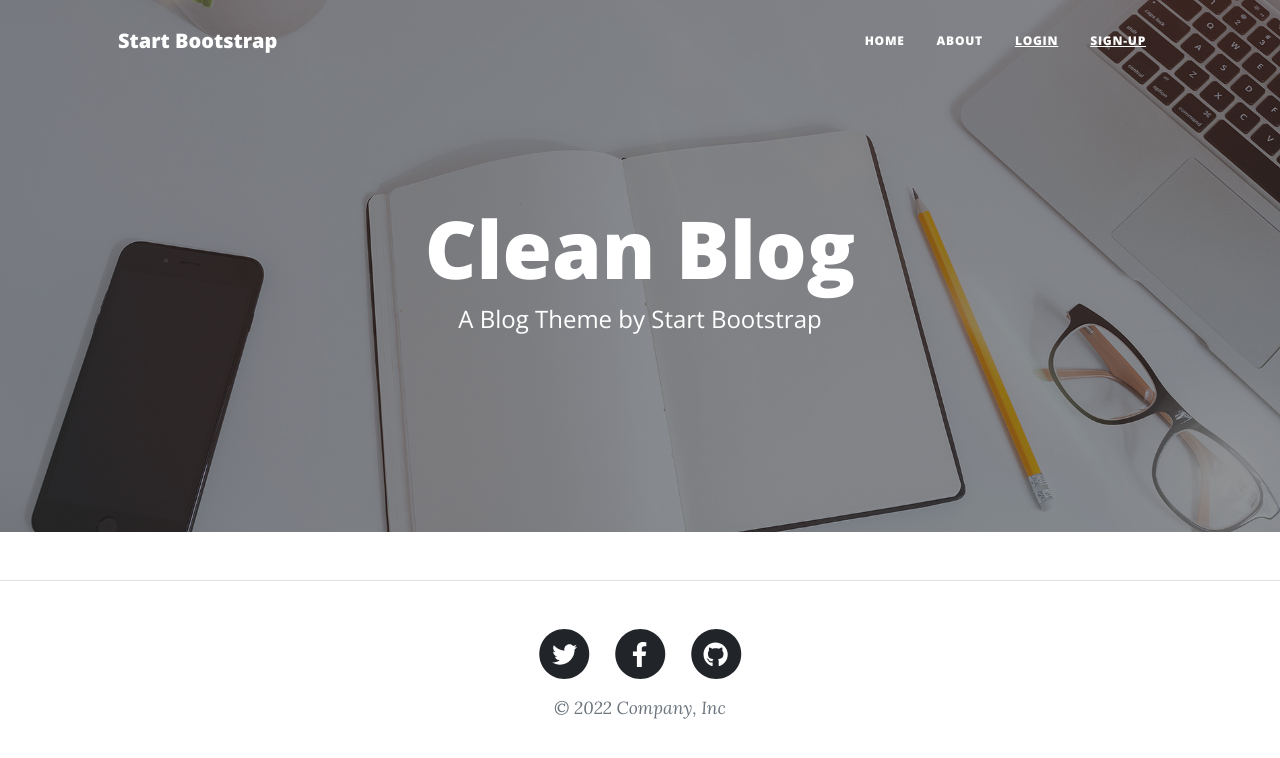
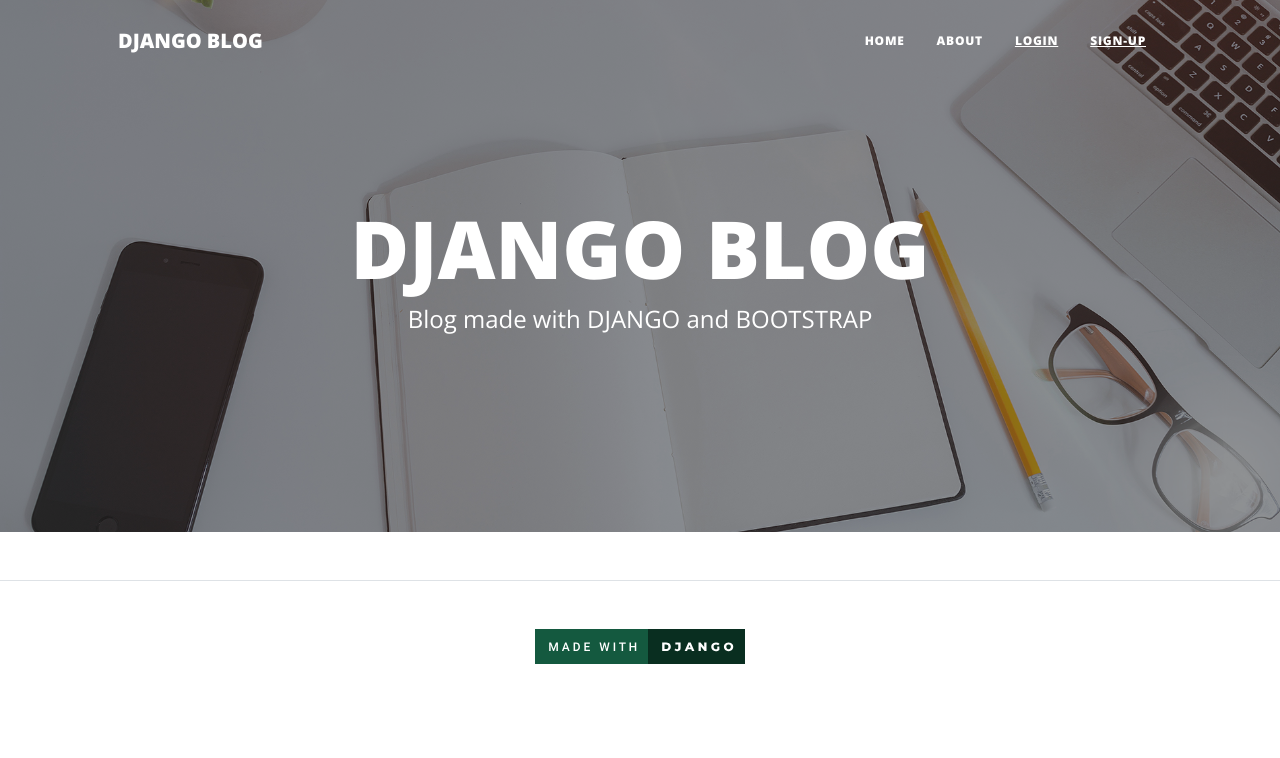
Before and after one commit to habiboolean/Django-Simple-Blog, a Django app: page / in a window 1280 px wide. Shown: the top 758 px of the page. Run offline with Django 4.2, Linux system fonts and the light colour scheme; data that the repository does not hold is empty; some libraries are stand-ins or nearby versions.

Commit message:
small fixes in html

```diff
--- a/Blog/templates/post_list.html
+++ b/Blog/templates/post_list.html
@@ -11,8 +11,8 @@
 
 {% block header_title %}
     <div class="site-heading">
-        <h1>Clean Blog</h1>
-        <span class="subheading">A Blog Theme by Start Bootstrap</span>
+        <h1>DJANGO BLOG</h1>
+        <span class="subheading">Blog made with DJANGO and BOOTSTRAP</span>
     </div>
 {% endblock header_title %}
 
--- a/Blog/templates/post_list_user.html
+++ b/Blog/templates/post_list_user.html
@@ -11,8 +11,8 @@
 
 {% block header_title %}
     <div class="site-heading">
-    <h1>Clean Blog</h1>
-    <span class="subheading">A Blog Theme by Start Bootstrap</span>
+        <h1>DJANGO BLOG</h1>
+        <span class="subheading">Blog made with DJANGO and BOOTSTRAP</span>
     </div>
 {% endblock header_title %}
 
--- a/Blog/views.py
+++ b/Blog/views.py
@@ -29,11 +29,6 @@
     filterset_fields = ['author', 'status']
     serializer_class = PostListSerializer
     permission_classes = [permissions.IsAuthenticated]
-
-    # def create(self, request, *args, **kwargs):
-    #     file = request.data['file']
-    #     Post.objects.create(title_image=file)
-    #     super().create(self,request,*args,**kwargs)
 
 
 class PostList(generic.ListView):
--- a/templates/base.html
+++ b/templates/base.html
@@ -15,14 +15,14 @@
     <!-- Bootstrap CSS -->
     <link href="{% static 'css/styles.css' %}" rel="stylesheet">
 
-    <title>Blog App</title>
+    <title>DJANGO MVP Blog App</title>
     {{ form.media }}
 </head>
 <body>
 <!-- Navigation-->
 <nav class="navbar navbar-expand-lg navbar-light" id="mainNav">
     <div class="container px-4 px-lg-5">
-        <a class="navbar-brand" href="/">Start Bootstrap</a>
+        <a class="navbar-brand" href="/">DJANGO BLOG</a>
         <button class="navbar-toggler" type="button" data-bs-toggle="collapse" data-bs-target="#navbarResponsive"
                 aria-controls="navbarResponsive" aria-expanded="false" aria-label="Toggle navigation">
             Menu
@@ -92,31 +92,10 @@
             <div class="col-md-10 col-lg-8 col-xl-7">
                 <ul class="list-inline text-center">
                     <li class="list-inline-item">
-                        <a href="#!">
-                                    <span class="fa-stack fa-lg">
-                                        <i class="fas fa-circle fa-stack-2x"></i>
-                                        <i class="fab fa-twitter fa-stack-1x fa-inverse"></i>
-                                    </span>
-                        </a>
-                    </li>
-                    <li class="list-inline-item">
-                        <a href="#!">
-                                    <span class="fa-stack fa-lg">
-                                        <i class="fas fa-circle fa-stack-2x"></i>
-                                        <i class="fab fa-facebook-f fa-stack-1x fa-inverse"></i>
-                                    </span>
-                        </a>
-                    </li>
-                    <li class="list-inline-item">
-                        <a href="#!">
-                                    <span class="fa-stack fa-lg">
-                                        <i class="fas fa-circle fa-stack-2x"></i>
-                                        <i class="fab fa-github fa-stack-1x fa-inverse"></i>
-                                    </span>
-                        </a>
+                        <img src="{% static 'assets/img/made-with-django.svg' %}" alt=""/>
                     </li>
                 </ul>
-                <div class="small text-center text-muted fst-italic">© {% now 'Y' %} Company, Inc</div>
+
             </div>
         </div>
     </div>
```
Also changed, not shown: static/assets/img/made-with-django.svg (added).
